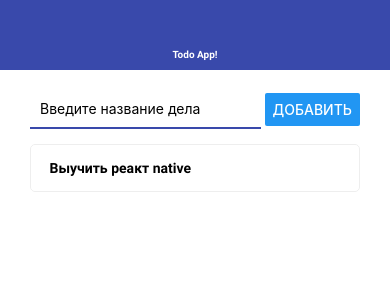
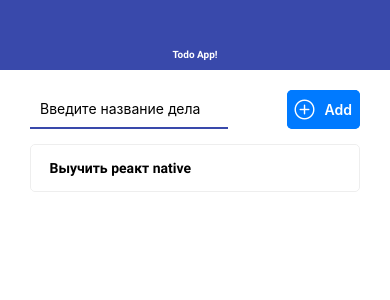
Before and after one commit to EvgenPrushk/ReactNative, a React Native app: screen / in a window 390 px wide. Shown: the top 300 px of the page. Built offline with nearby package versions, Linux system fonts and the light colour scheme.

Commit message:
feat: add icon

```diff
--- a/src/components/AddTodo.js
+++ b/src/components/AddTodo.js
@@ -1,9 +1,9 @@
 import React, { useState } from "react";
 import { View, TextInput, StyleSheet, Button, Alert } from "react-native";
+import { AntDesign } from "@expo/vector-icons";
 import { THEME } from "../theme";
 
 export const AddTodo = ({ onSubmit }) => {
-
   const [value, setValue] = useState("");
 
   const pressHandler = () => {
@@ -26,7 +26,8 @@
         autoCorrect={false}
         autoCapitalize="none"
       />
-      <Button title="Добавить" onPress={pressHandler} />
+      <AntDesign.Button  onPress={pressHandler} name="pluscircleo">Add</AntDesign.Button>
+
     </View>
   );
 };
@@ -39,10 +40,10 @@
     marginBottom: 15,
   },
   input: {
-    width: "70%",
+    width: "60%",
     padding: 10,
     borderStyle: "solid",
     borderBottomWidth: 2,
     borderBottomColor: THEME.MAIN_COLOR,
-  }
+  },
 });
```
